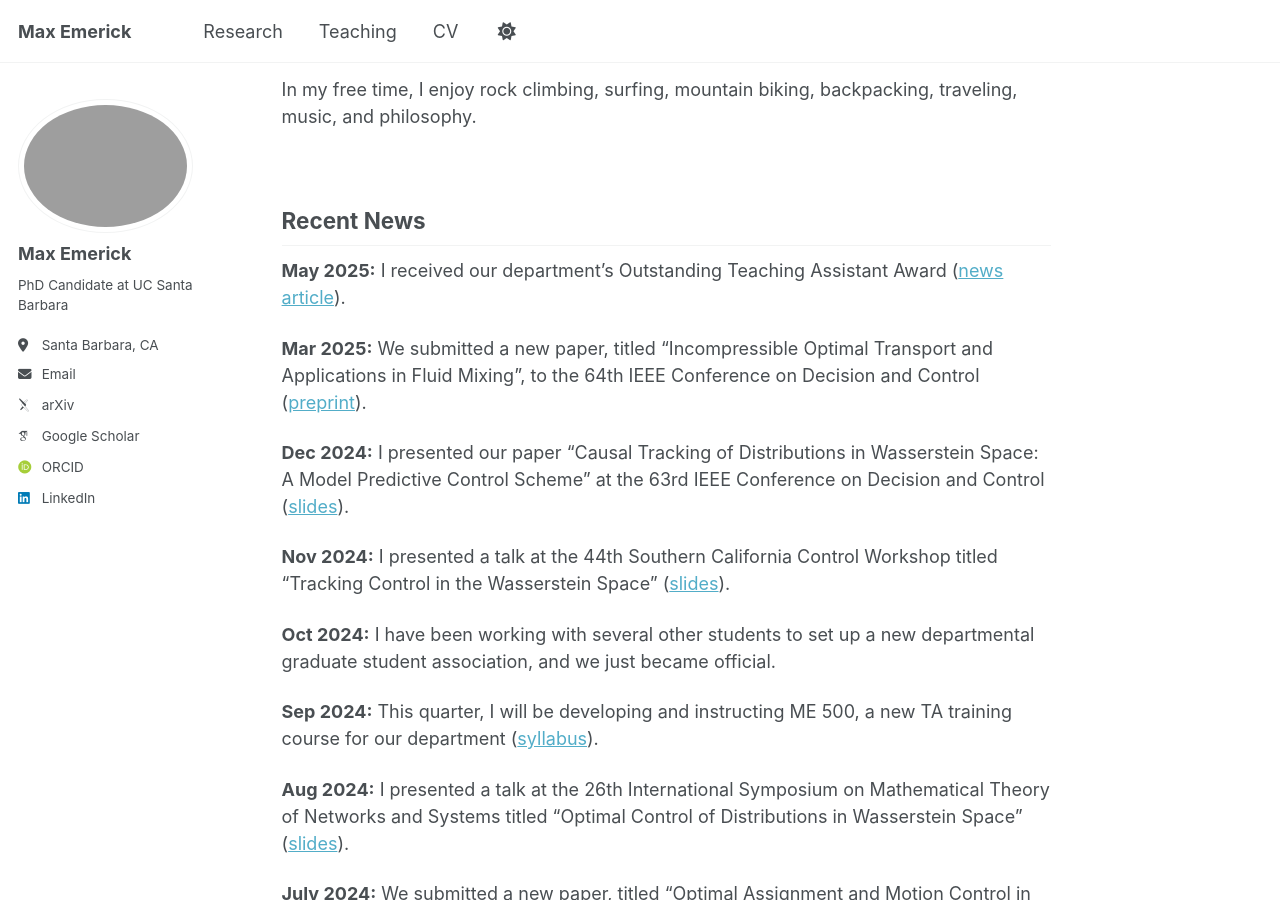
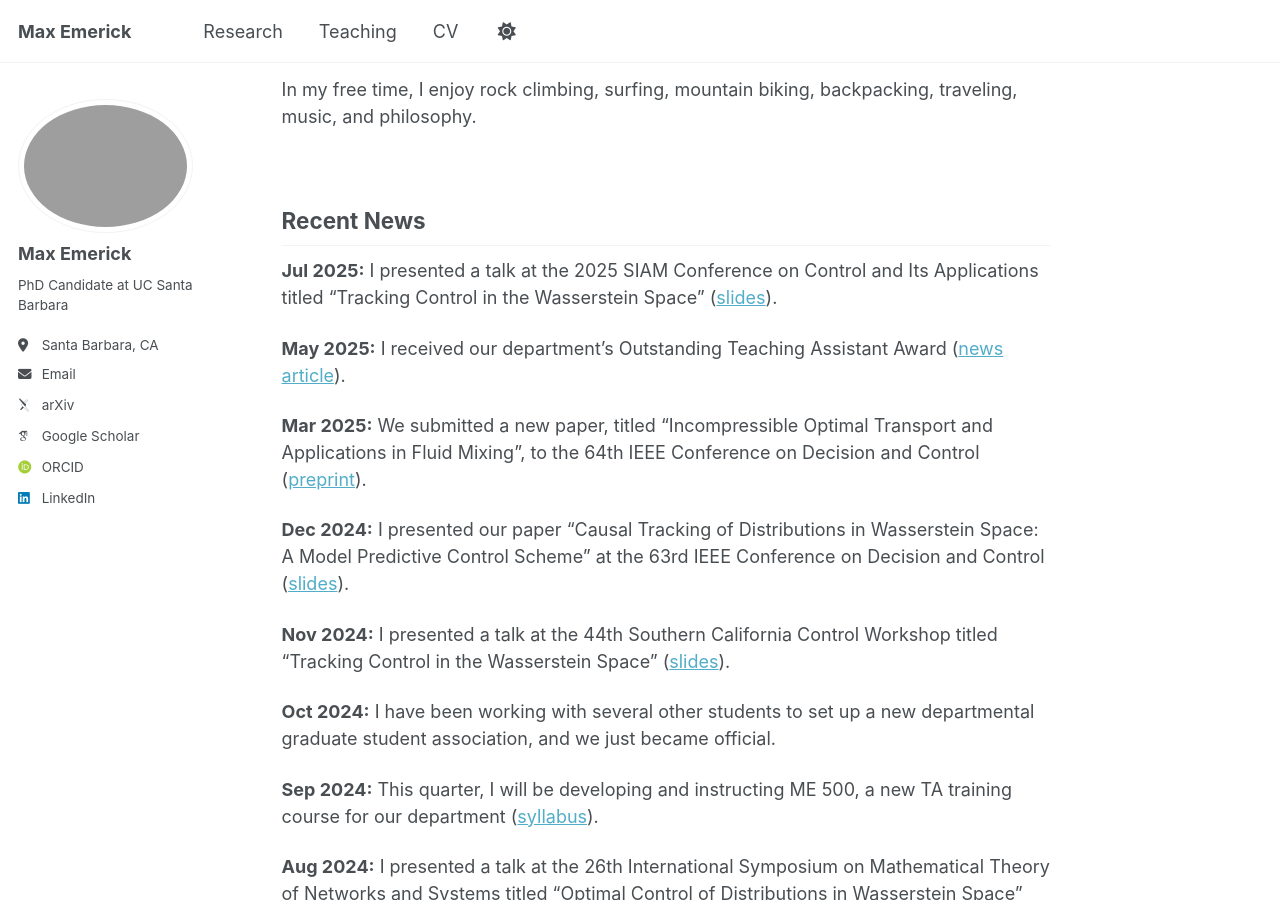
Before and after one commit to maxemerick/maxemerick.github.io, a Jekyll site: the page built from _pages/about.md, in a window 1280 px wide and 900 px high, scrolled down 486 px. Built offline with Jekyll 4.4.1, drawn with Linux system fonts in a browser that asks for light colours; some web fonts are replaced.

Commit message:
Update about.md

```diff
--- a/_pages/about.md
+++ b/_pages/about.md
@@ -20,6 +20,8 @@ $$ ~ $$
 
 Recent News
 ----------
+**Jul 2025:** I presented a talk at the 2025 SIAM Conference on Control and Its Applications titled "Tracking Control in the Wasserstein Space" ([slides](../files/SIAM_25_slides.pdf)).
+
 **May 2025:** I received our department's Outstanding Teaching Assistant Award ([news article](https://engineering.ucsb.edu/news/class-2025-selects-teaching-assistants-year)).
 
 **Mar 2025:** We submitted a new paper, titled "Incompressible Optimal Transport and Applications in Fluid Mixing", to the 64th IEEE Conference on Decision and Control ([preprint](https://arxiv.org/abs/2504.01109)).
```
